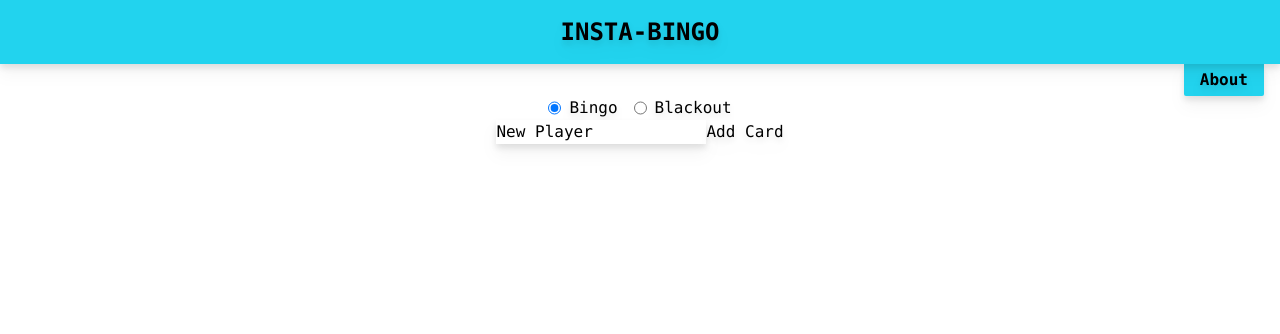
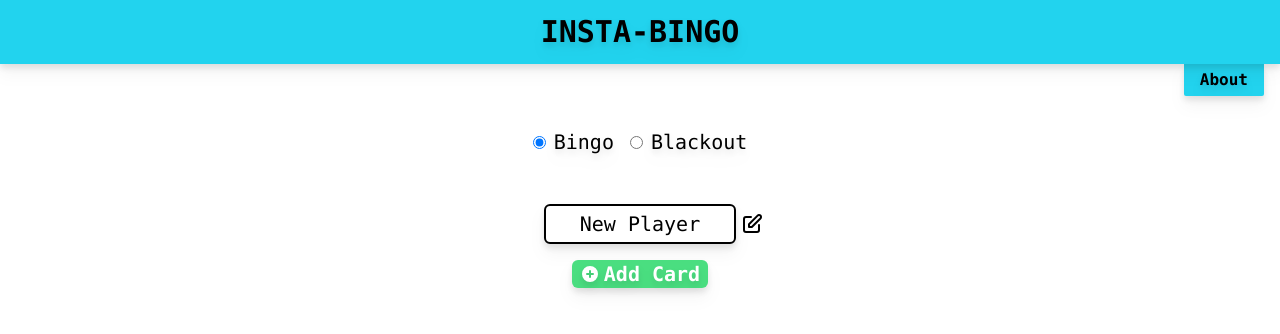
Before and after one commit to Joshawott64/insta-bingo, a React (Vite) app: page / in a window 1280 px wide. Shown: the top 334 px of the page. Built offline with nearby package versions, Linux system fonts and the light colour scheme.

Commit message:
implemented initial styling for text input and add card button

```diff
--- a/src/App.jsx
+++ b/src/App.jsx
@@ -5,6 +5,7 @@ import BingoCard from "./components/bingo_card/BingoCard";
 import About from "./components/navbar/About";
 import "./App.css";
 import lodash from "lodash";
+import { HiOutlinePencilAlt, HiPlusCircle } from "react-icons/hi";
 
 function App() {
   // state values
@@ -12,7 +13,7 @@ function App() {
   const [gameMode, setGameMode] = useState("bingo");
   const [showGameOverlay, setShowGameOverlay] = useState(false);
   const [allBingoCards, setAllBingoCards] = useState([]);
-  const [cardName, setCardName] = useState("New Player");
+  const [cardName, setCardName] = useState("New Player"); // maybe generate a random pool of names to use?
 
   // handler functions
   const handleAdd = () => {
@@ -79,12 +80,12 @@ function App() {
         />
       )}
       {!showGameOverlay && (
-        <div className="flex flex-col justify-start place-items-center pt-8">
+        <div className="flex flex-col gap-y-12 justify-start place-items-center pt-16 text-xl">
           {allBingoCards.length > 0 && (
             <button onClick={() => setShowGameOverlay(true)}>PLAY</button>
           )}
           <div className="flex flex-row gap-x-4">
-            <div className="flex flex-row gap-x-2">
+            <div className="flex flex-row gap-x-2 place-items-center">
               <input
                 type="radio"
                 name="gameMode"
@@ -94,7 +95,7 @@ function App() {
               />
               <p className="drop-shadow-lg">Bingo</p>
             </div>
-            <div className="flex flex-row gap-x-2">
+            <div className="flex flex-row gap-x-2 place-items-center">
               <input
                 type="radio"
                 name="gameMode"
@@ -104,24 +105,23 @@ function App() {
               />
               <p className="drop-shadow-lg">Blackout</p>
             </div>
-            {/* <label className="drop-shadow-lg">
+          </div>
+          <div className="flex flex-col gap-y-4 w-full justify-center place-items-center">
+            <div className="flex flex-row justify-center place-items-center">
+              {/* TODO: Implement character limit on names. Or maybe abbreviate long names? */}
               <input
-                type="radio"
-                name="gameMode"
-                value="blackout"
-                onChange={(e) => setGameMode(e.target.value)}
-              />
-              Blackout
-            </label> */}
-          </div>
-          <div>
-            <input
-              type="text"
-              value={cardName}
-              onChange={(e) => setCardName(e.target.value)}
-              className="drop-shadow-lg"
-            ></input>
-            <button onClick={() => handleAdd()}>
+                type="text"
+                value={cardName}
+                onChange={(e) => setCardName(e.target.value)}
+                className="flex justify-center place-items-center h-10 w-48 px-2 py-1 text-center rounded-md border-2 border-black focus:border-gray-700 focus:outline-none focus:ring-2 focus:ring-cyan-400 focus:ring-opacity-80 drop-shadow-lg"
+              ></input>
+              <HiOutlinePencilAlt className="absolute text-2xl translate-x-28" />
+            </div>
+            <button
+              className="flex flex-row gap-x-1 px-2 place-items-center bg-green-400 rounded-md text-white font-bold drop-shadow-lg"
+              onClick={() => handleAdd()}
+            >
+              <HiPlusCircle className="drop-shadow-lg" />
               <p className="drop-shadow-lg">Add Card</p>
             </button>
           </div>
--- a/src/components/navbar/Navbar.jsx
+++ b/src/components/navbar/Navbar.jsx
@@ -1,7 +1,7 @@
 const Navbar = () => {
   return (
     <div className="relative z-50 flex h-16 w-full justify-center place-items-center bg-cyan-400 drop-shadow-lg">
-      <p className="font-bold text-2xl drop-shadow-lg">INSTA-BINGO</p>
+      <p className="font-bold text-3xl drop-shadow-lg">INSTA-BINGO</p>
     </div>
   );
 };
```
